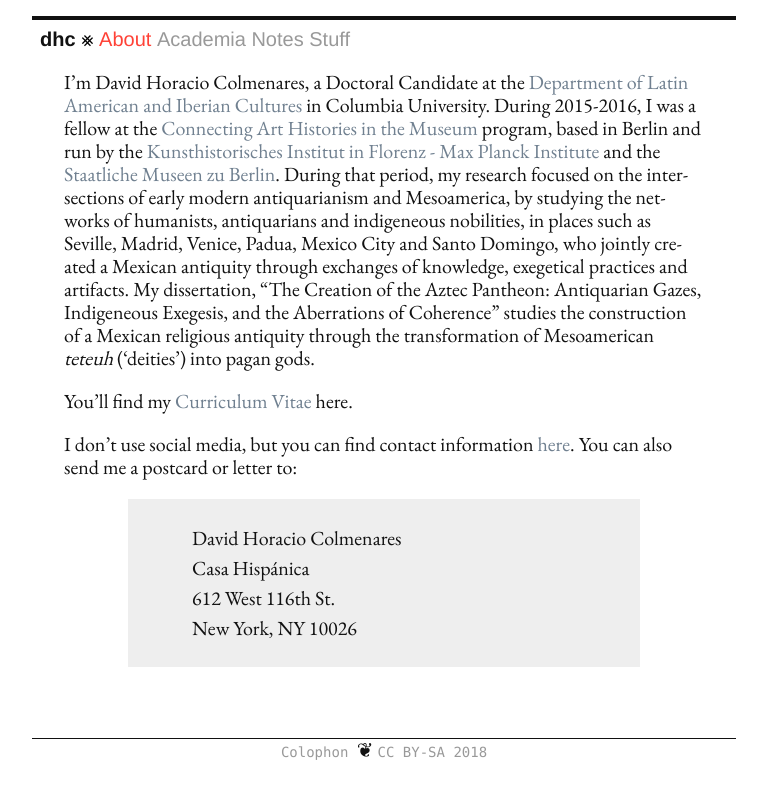
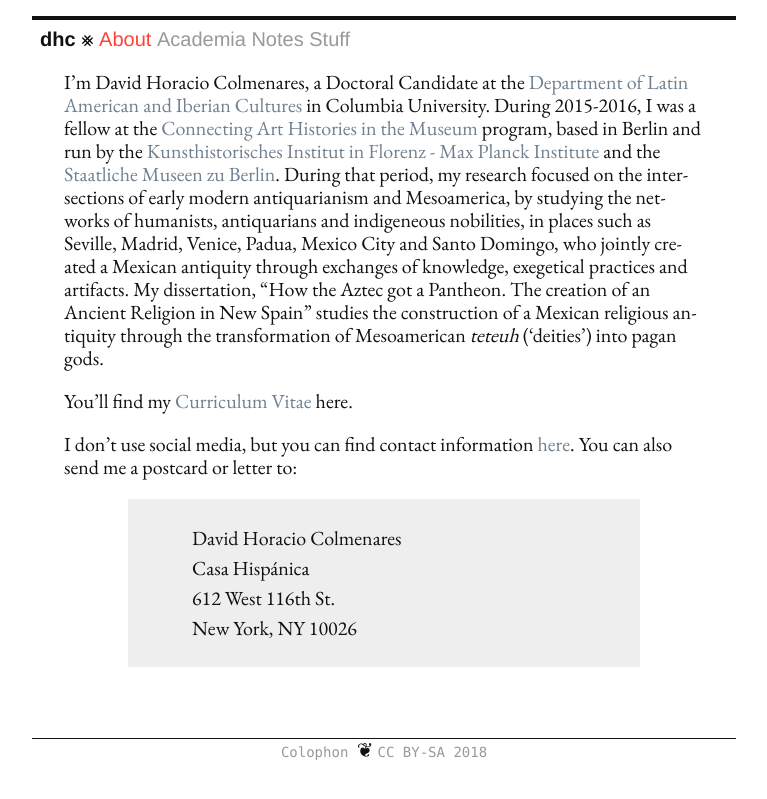
Before and after one commit to Hipomenes/hipomenes.github.io, a Jekyll site: the page built from _pages/about.md, in a window 1280 px wide. Shown: the top 799 px of the page, without its empty margins (256-1023 px from the left). Built offline with Jekyll 4.4.1, drawn with Linux system fonts in a browser that asks for light colours; nearby versions of some CDN libraries; library files that are not in the unit come from our copies.

Commit message:
Documentos
d

```diff
--- a/_pages/about.md
+++ b/_pages/about.md
@@ -4,7 +4,7 @@
 title: "about"
 ---
 
-I'm **David Horacio Colmenares**, a Doctoral Candidate at the [Department of Latin American and Iberian Cultures](http://laic.columbia.edu) in Columbia University. During 2015-2016, I was a fellow at the [Connecting Art Histories in the Museum](http://www.khi.fi.it/CAHIM) program, based in Berlin and run by the [Kunsthistorisches Institut in Florenz - Max Planck Institute](http://www.khi.fi.it/) and the [Staatliche Museen zu Berlin](http://www.smb.museum/en/home.html). During that period, my research focused on the intersections of early modern antiquarianism and Mesoamerica, by studying the networks of humanists, antiquarians and indigeneous nobilities, in places such as Seville, Madrid, Venice, Padua, Mexico City and Santo Domingo, who jointly created a Mexican antiquity through exchanges of knowledge, exegetical practices and artifacts. My dissertation, “**The Creation of the Aztec Pantheon: Antiquarian Gazes, Indigeneous Exegesis, and the Aberrations of Coherence**" studies the construction of a Mexican religious antiquity through the transformation of Mesoamerican *teteuh* (‘deities’) into pagan gods.
+I'm **David Horacio Colmenares**, a Doctoral Candidate at the [Department of Latin American and Iberian Cultures](http://laic.columbia.edu) in Columbia University. During 2015-2016, I was a fellow at the [Connecting Art Histories in the Museum](http://www.khi.fi.it/CAHIM) program, based in Berlin and run by the [Kunsthistorisches Institut in Florenz - Max Planck Institute](http://www.khi.fi.it/) and the [Staatliche Museen zu Berlin](http://www.smb.museum/en/home.html). During that period, my research focused on the intersections of early modern antiquarianism and Mesoamerica, by studying the networks of humanists, antiquarians and indigeneous nobilities, in places such as Seville, Madrid, Venice, Padua, Mexico City and Santo Domingo, who jointly created a Mexican antiquity through exchanges of knowledge, exegetical practices and artifacts. My dissertation, "How the Aztec got a Pantheon. The creation of an Ancient Religion in New Spain" studies the construction of a Mexican religious antiquity through the transformation of Mesoamerican *teteuh* (‘deities’) into pagan gods.
 
 You'll find my [Curriculum Vitae](/assets/dhc-cv-2018.pdf) here.
 
```
